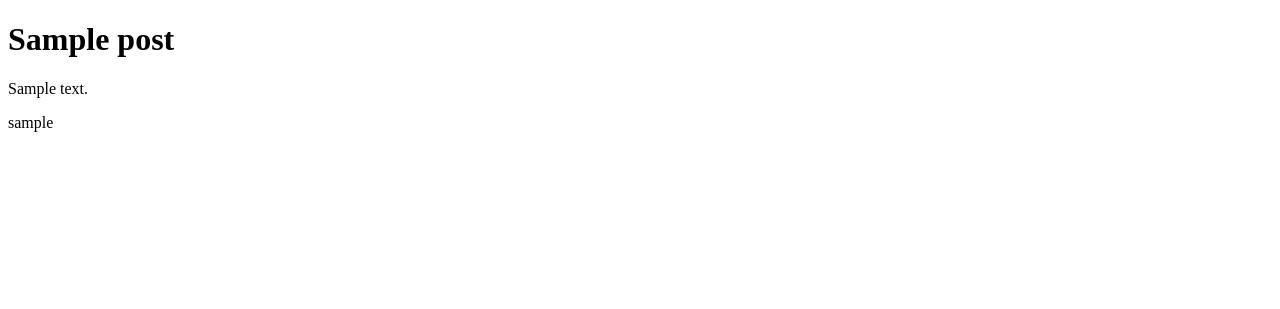
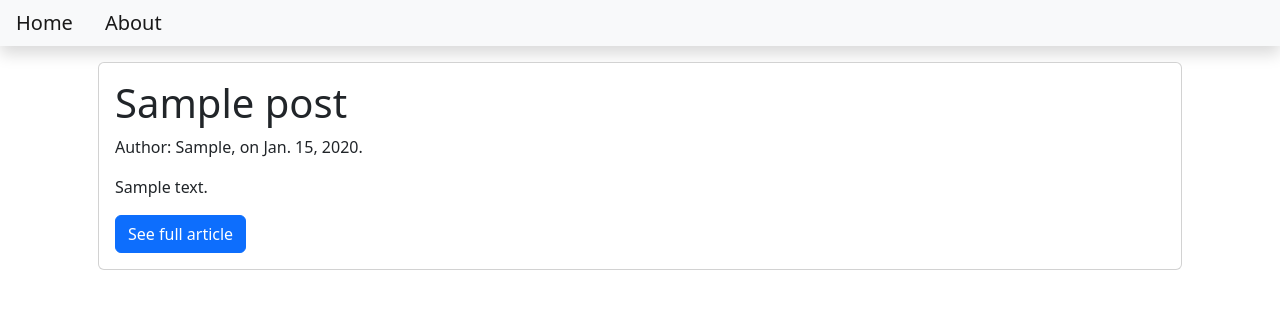
Before and after one commit to MattDawson2020/Django-blog, a Django app: a page that uses templates/blog.html in a window 1280 px wide. Shown: the top 309 px of the page. Run offline with Django 4.2, Linux system fonts and the light colour scheme; tables that the repository leaves empty hold one stand-in row (values such as "Sample post").

Commit message:
Template inheritance
Base.html to allow universal imports and navbar

```diff
--- /dev/null
+++ b/templates/base.html
@@ -0,0 +1,29 @@
+<!DOCTYPE html>
+<html lang="en">
+  <head>
+    <meta charset="UTF-8">
+    <meta http-equiv="X-UA-Compatible" content="IE=edge">
+    <meta name="viewport" content="width=device-width, initial-scale=1.0">
+    <title>Blog</title>
+    <link href="https://cdn.jsdelivr.net/npm/bootstrap@5.2.0-beta1/dist/css/bootstrap.min.css" rel="stylesheet" integrity="sha384-0evHe/X+R7YkIZDRvuzKMRqM+OrBnVFBL6DOitfPri4tjfHxaWutUpFmBp4vmVor" crossorigin="anonymous">
+  </head>
+  <body>
+    <nav class="navbar navbar-expand-lg navbar-light bg-light shadow mb-3" id="mainNav">
+      <div class="collapse navbar-collapse" id="navbarResponsive">
+        <ul class="navbar-nav ml-auto">
+          <li class="nav-item">
+            <a class="navbar-brand p-3" href="{% url 'home_view' %}">Home</a>
+          </li>
+          <li class="nav-item">
+            <a class="navbar-brand" href="{% url 'about_view' %}">About</a>
+          </li>
+        </ul>
+      </div>
+    </nav>
+
+    {% block content %}
+    {% endblock content %}
+
+    <script src="https://cdn.jsdelivr.net/npm/bootstrap@5.2.0-beta1/dist/js/bootstrap.bundle.min.js" integrity="sha384-pprn3073KE6tl6bjs2QrFaJGz5/SUsLqktiwsUTF55Jfv3qYSDhgCecCxMW52nD2" crossorigin="anonymous"></script>
+  </body>
+</html>
--- a/templates/blog.html
+++ b/templates/blog.html
@@ -1,14 +1,24 @@
-<!DOCTYPE html>
-<html lang="en">
-  <head>
-    <meta charset="UTF-8">
-    <meta http-equiv="X-UA-Compatible" content="IE=edge">
-    <meta name="viewport" content="width=device-width, initial-scale=1.0">
-    <title>Blog</title>
-  </head>
-    <body>
-      <h1>{{object.title}}</h1>
-      <p>{{object.content}}</p>
-      <p>{{object.author}}</p>
-    </body>
-</html>
+{% extends 'base.html' %}
+
+{% block content %}
+<div class="container">
+
+    <div class="card m-3">
+      <div class="card-body">
+        <h1 class="card-title">
+          {{object.title}}
+      </h1>
+        <p class="card-text">
+          Author: {{post.author | title}}, on {{post.date_created}}.
+        </p>
+        <p class="card-text">
+          {{post.content}}
+        </p>
+        <a class="btn btn-primary" href="{% url 'blog_view' post.slug %}">See full article</a>
+      </div>
+    </div>
+
+</div>
+
+
+{% endblock content %}
```
Also changed, not shown: templates/about.html (+7 -12 lines), templates/index.html (+4 -13 lines).
